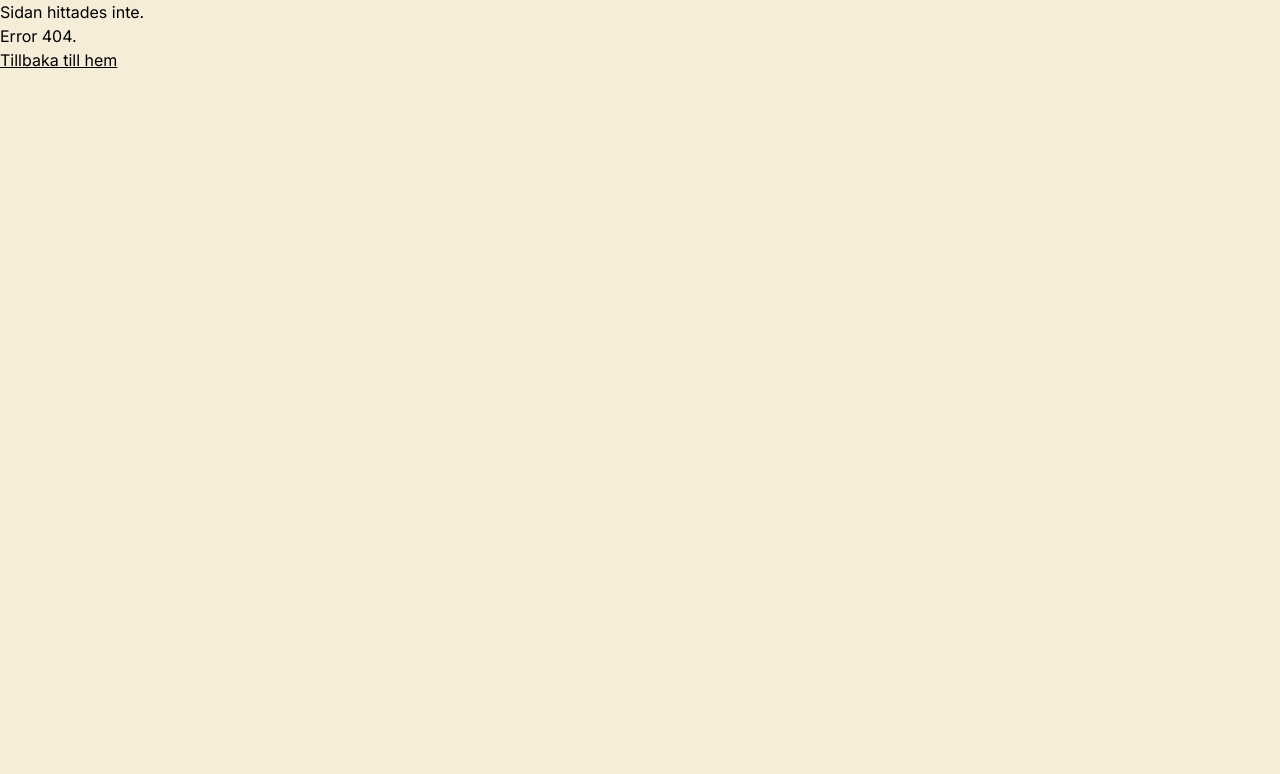
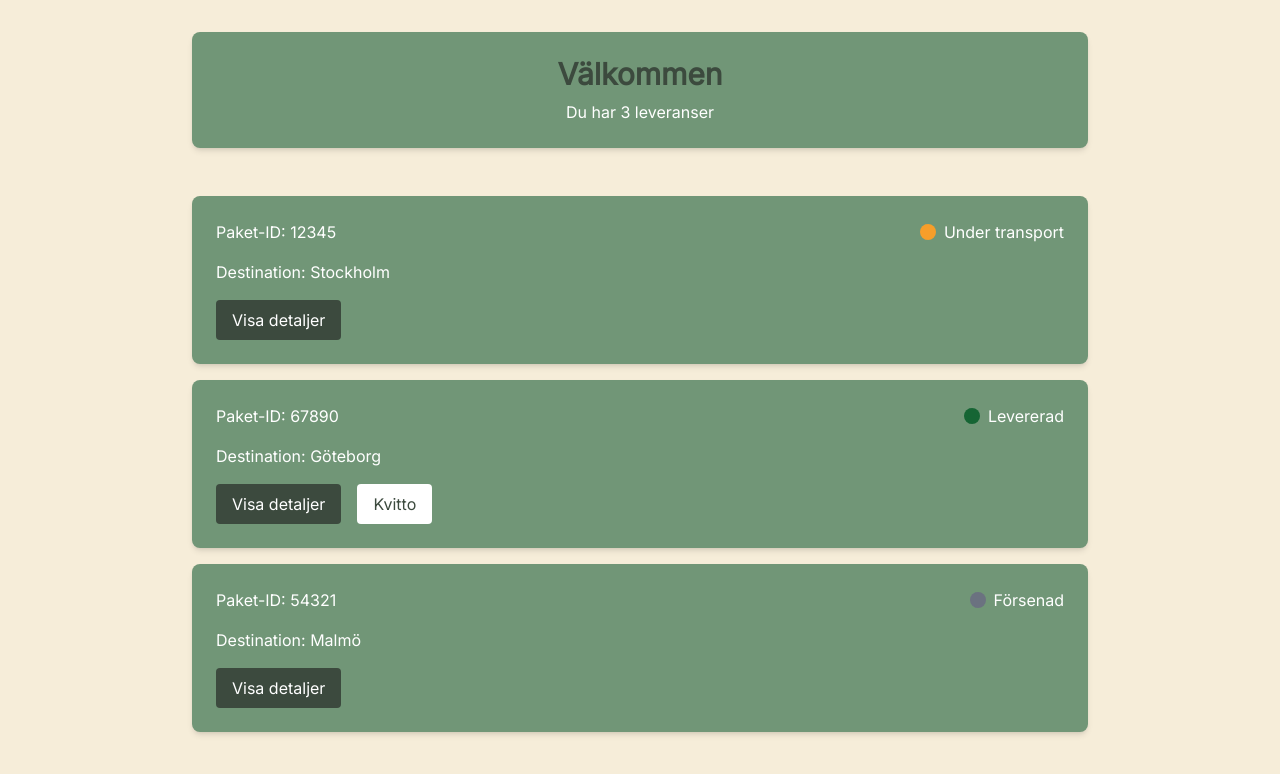
Before and after one commit to ChasAcademy-Team-9/frontend, a React (Vite) app: page /recipient in a window 1280 px wide. Before the commit this address had no page. Shown: the top 774 px of the page. Built offline with nearby package versions, Linux system fonts and the light colour scheme.

Commit message:
Added RecipientPage with 3 additional subpages. Minor updates in main.tsx, index.css, and Card.tsx.

```diff
--- a/src/components/Card.tsx
+++ b/src/components/Card.tsx
@@ -1,22 +1,39 @@
 import React from 'react';
+import { Link } from 'react-router-dom';
 
 // Olika varianter av vår Card-komponent
 type CardVariant = 'package' | 'transport' | 'status' | 'confirmation';
+
+// Typ för transportinfo
+type TransportInfo = {
+  stad?: string;
+  tid?: string;
+  adress?: string;
+};
 
 // Props som vår Card-komponent tar emot
 type CardProps = {
   variant: CardVariant;
   paketId?: string;
   destination?: string;
-  vikt?: string;
   fordonId?: string;
   status?: string;
-  info?: {
-    stad?: string;
-    tid?: string;
-    adress?: string;
-  };
+  info?: TransportInfo;
   onClick?: () => void;
+};
+
+// Variantbaserad bakgrundsfärg
+const getVariantStyle = (variant: CardVariant) => {
+  switch (variant) {
+    case 'confirmation':
+      return 'bg-success';
+    case 'status':
+      return 'bg-warning';
+    case 'transport':
+      return 'bg-secondary';
+    default:
+      return 'bg-white';
+  }
 };
 
 // Vår Card-komponent
@@ -24,51 +41,60 @@ const Card: React.FC<CardProps> = ({
   variant,
   paketId,
   destination,
-  vikt,
   fordonId,
   status,
   info,
   onClick,
 }) => {
-
-
-// Beroende på variant, så ska det rendera olika innehåll.
-// I detta fall paket, transport, bekräftelse eller status...
-// Dessa är alltså våra huvudbehållare för kort informationen.
   return (
-    <div className="card" onClick={onClick} role="button" tabIndex={0}>
-
+    <div
+      className={`card p-4 rounded shadow-md ${getVariantStyle(variant)} cursor-pointer`}
+      onClick={onClick}
+      onKeyDown={(e) => {
+        if (e.key === 'Enter' || e.key === ' ') {
+          onClick?.();
+        }
+      }}
+      role="button"
+      tabIndex={0}
+    >
       {variant === 'package' && (
         <>
-          <h3>Paketinformation</h3>
+          <h3 className="text-lg font-bold mb-2">Paketinformation</h3>
           <p><strong>Paket-ID:</strong> {paketId}</p>
           <p><strong>Destination:</strong> {destination}</p>
-          <p><strong>Vikt:</strong> {vikt}</p>
         </>
       )}
 
       {variant === 'transport' && (
         <>
-          <h3>Transportinformation</h3>
+          <h3 className="text-lg font-bold mb-2">Transportinformation</h3>
           <p><strong>Fordon-ID:</strong> {fordonId}</p>
           {info && (
-            <p><strong>Plats:</strong> {info.stad}, {info.tid}, {info.adress}</p>
+            <p>
+              <strong>Plats:</strong> {info.stad}, {info.tid}, {info.adress}
+            </p>
           )}
         </>
       )}
 
       {variant === 'status' && (
         <>
-          <h3>Status</h3>
+          <h3 className="text-lg font-bold mb-2">Status</h3>
           <p><strong>Nuvarande status:</strong> {status}</p>
         </>
       )}
 
       {variant === 'confirmation' && (
         <>
-          <h3>Bekräftelse</h3>
+          <h3 className="text-lg font-bold mb-2">Bekräftelse</h3>
           <p>Lyckad skanning!</p>
-          <button>Starta transport</button>
+          <Link
+            to="/start-transport"
+            className="mt-2 inline-block bg-white text-primary px-4 py-2 rounded hover:bg-gray-100 transition"
+          >
+            Starta transport
+          </Link>
         </>
       )}
     </div>
--- a/src/index.css
+++ b/src/index.css
@@ -12,6 +12,7 @@
   --color-error: #b91c1c;
   --color-success: #166534;
   --color-warning: #f79e2a;
+  --color-gray: #6b7280;
 
   --color-link: #166534;
   --color-hover: #2d5a32;
@@ -31,3 +32,16 @@ body {
   font-family: 'Inter', sans-serif;
   background-color: var(--color-background);
 }
+
+
+.bg-success {
+  border-left: 4px solid var(--color-success);
+}
+
+.bg-warning {
+  border-left: 4px solid var(--color-warning);
+}
+
+.bg-gray {
+  border-left: 4px solid var(--color-gray);
+}
--- /dev/null
+++ b/src/pages/PackageDetailsPage.tsx
@@ -0,0 +1,85 @@
+import { useParams, Link } from "react-router-dom";
+import BackArrow from "../components/BackArrow";
+
+function getStatusColor(status: string) {
+  switch (status.toLowerCase()) {
+    case "levererad":
+      return "bg-success";
+    case "under transport":
+      return "bg-warning";
+    case "försenad":
+      return "bg-gray";
+    default:
+      return "bg-secondary";
+  }
+}
+
+export default function PackageDetailsPage() {
+  const { paketId } = useParams();
+
+  const packages = [
+    { paketId: "12345", destination: "Stockholm", status: "Under transport" },
+    { paketId: "67890", destination: "Göteborg", status: "Levererad", showReceipt: true },
+    { paketId: "54321", destination: "Malmö", status: "Försenad" },
+  ];
+
+  // Hitta rätt paket baserat på URL-parametern
+  const packageData = packages.find(pkg => pkg.paketId === paketId);
+
+  // Om inget paket hittas, visa fallback
+  if (!packageData) {
+    return (
+      <main className="min-h-screen bg-background px-6 py-8">
+        <div className="max-w-md mx-auto text-white text-center">
+          <BackArrow />
+          <p className="mt-8 text-lg">
+            Paketet med ID <strong>{paketId}</strong> hittades inte.
+          </p>
+        </div>
+      </main>
+    );
+  }
+
+  return (
+    <main className="min-h-screen bg-background px-6 py-8">
+      <div className="max-w-2xl mx-auto space-y-6">
+        {/* Våran tillbaka-knapp till föregående sida */}
+        <BackArrow />
+
+        {/* Paketkort */}
+        <div className="bg-secondary rounded-lg shadow-md p-6 space-y-6">
+          {/* Paket-ID + Status */}
+          <div className="flex items-center justify-between">
+            <span className="text-white font-inter text-lg">
+              Paket-ID: {packageData.paketId}
+            </span>
+            <div className="flex items-center gap-2">
+              <div
+                className={`w-4 h-4 rounded-full ${getStatusColor(packageData.status)}`}
+                title={packageData.status}
+              />
+              <span className="text-white font-inter">{packageData.status}</span>
+            </div>
+          </div>
+
+          {/* Destination */}
+          <p className="text-white font-inter text-md">
+            Destination: {packageData.destination}
+          </p>
+
+          {/* Kvitto-knapp */}
+          {packageData.showReceipt && (
+            <div className="flex">
+              <Link
+                to={`/receipt/${packageData.paketId}`}
+                className="bg-white text-primary px-4 py-2 rounded hover:bg-gray-100 transition text-center block"
+              >
+                Kvitto
+              </Link>
+            </div>
+          )}
+        </div>
+      </div>
+    </main>
+  );
+}
--- /dev/null
+++ b/src/pages/PackageItem.tsx
@@ -0,0 +1,65 @@
+import { Link } from "react-router-dom";
+
+interface PackageItemProps {
+  paketId: string;
+  destination: string;
+  status: string;
+  showReceipt?: boolean;
+}
+
+function getStatusColor(status: string) {
+  switch (status.toLowerCase()) {
+    case "levererad":
+      return "bg-success";
+    case "under transport":
+      return "bg-warning";
+    case "försenad":
+      return "bg-gray";
+    default:
+      return "bg-secondary";
+  }
+}
+
+export default function PackageItem({
+    paketId,
+    destination,
+    status,
+    showReceipt = false,
+    }: PackageItemProps) {
+        return (
+            <div className="bg-secondary rounded-lg shadow-md p-6 space-y-4">
+            <div className="flex items-center justify-between">
+                <span className="text-white font-inter">Paket-ID: {paketId}</span>
+                <div className="flex items-center gap-2">
+                <div
+                    className={`w-4 h-4 rounded-full ${getStatusColor(status)}`}
+                    title={status}
+                />
+                <span className="text-white font-inter">{status}</span>
+                </div>
+            </div>
+
+            {/* Destination */}
+            <p className="text-white font-inter">Destination: {destination}</p>
+
+            {/* Knappar */}
+            <div className="flex gap-4">
+
+                <Link
+                to={`/package/${paketId}`}
+                className="bg-primary text-white px-4 py-2 rounded hover:bg-opacity-80 transition"
+                >
+                Visa detaljer
+                </Link>
+
+               {showReceipt && (
+                <Link
+                    to={`/receipt/${paketId}`}
+                    className="bg-white text-primary px-4 py-2 rounded hover:bg-gray-100 transition">
+                    Kvitto
+                    </Link>
+                   )}
+            </div>
+            </div>
+        );
+        }
--- /dev/null
+++ b/src/pages/ReceiptPage.tsx
@@ -0,0 +1,62 @@
+import { useParams } from "react-router-dom";
+import BackArrow from "../components/BackArrow";
+
+const allPackages = [
+  { paketId: "12345", destination: "Stockholm", status: "Under transport", date: "2025-10-01" },
+  { paketId: "67890", destination: "Göteborg", status: "Levererad", date: "2025-10-03" },
+  { paketId: "54321", destination: "Malmö", status: "Försenad", date: "2025-10-02" },
+];
+
+export default function ReceiptPage() {
+  const { paketId } = useParams();
+
+  console.log("paketId från URL:", paketId); // 🔍 felsökning
+  const packageData = allPackages.find(pkg => pkg.paketId === paketId);
+
+  if (!packageData) {
+    return (
+      <main className="min-h-screen bg-background px-6 py-8">
+        <div className="max-w-md mx-auto text-white text-center">
+          <BackArrow />
+          <p className="mt-8 text-lg">
+            Ingen kvittoinformation hittades för <strong>{paketId}</strong>.
+          </p>
+        </div>
+      </main>
+    );
+  }
+
+  return (
+    <main className="min-h-screen bg-background px-6 py-8">
+      <div className="max-w-md mx-auto space-y-6">
+        <BackArrow />
+
+        <div className="bg-secondary rounded-lg shadow-md p-6 space-y-4">
+          <h2 className="text-white font-bold text-xl text-center">Leveransbekräftelse</h2>
+
+          <p className="text-white font-inter text-md">
+            <strong>Paket-ID:</strong> {packageData.paketId}
+          </p>
+          <p className="text-white font-inter text-md">
+            <strong>Destination:</strong> {packageData.destination}
+          </p>
+          <p className="text-white font-inter text-md">
+            <strong>Status:</strong> {packageData.status}
+          </p>
+          <p className="text-white font-inter text-md">
+            <strong>Leveransdatum:</strong> {packageData.date}
+          </p>
+
+          <div className="flex justify-center pt-4">
+            <button
+              className="bg-white text-primary px-4 py-2 rounded hover:bg-gray-100 transition"
+              onClick={() => window.print()}
+            >
+              Skriv ut kvitto
+            </button>
+          </div>
+        </div>
+      </div>
+    </main>
+  );
+}
--- /dev/null
+++ b/src/pages/RecipientPage.tsx
@@ -0,0 +1,34 @@
+import PackageItem from "../pages/PackageItem";
+
+const packages = [
+  { paketId: "12345", destination: "Stockholm", status: "Under transport" },
+  { paketId: "67890", destination: "Göteborg", status: "Levererad", showReceipt: true },
+  { paketId: "54321", destination: "Malmö", status: "Försenad" },
+];
+
+export default function RecipientPage() {
+  return (
+    <main className="min-h-screen bg-background px-6 py-8">
+      <div className="max-w-4xl mx-auto space-y-12">
+        <div className="bg-secondary rounded-lg shadow-md p-6 space-y-2">
+          <h1 className="text-3xl font-bold text-primary text-center">Välkommen</h1>
+          <p className="text-md text-white text-center font-inter">Du har {packages.length} leveranser</p>
+        </div>
+
+    <div className="space-y-4">
+     <div className="space-y-4">
+  {packages.map((pkg) => (
+    <PackageItem
+      key={pkg.paketId}
+      paketId={pkg.paketId}
+      destination={pkg.destination}
+      status={pkg.status}
+      showReceipt={pkg.showReceipt ?? false}
+    />
+  ))}
+</div>
+        </div>
+      </div>
+    </main>
+  );
+}
```
Also changed, not shown: src/main.tsx (+8 -0 lines).
